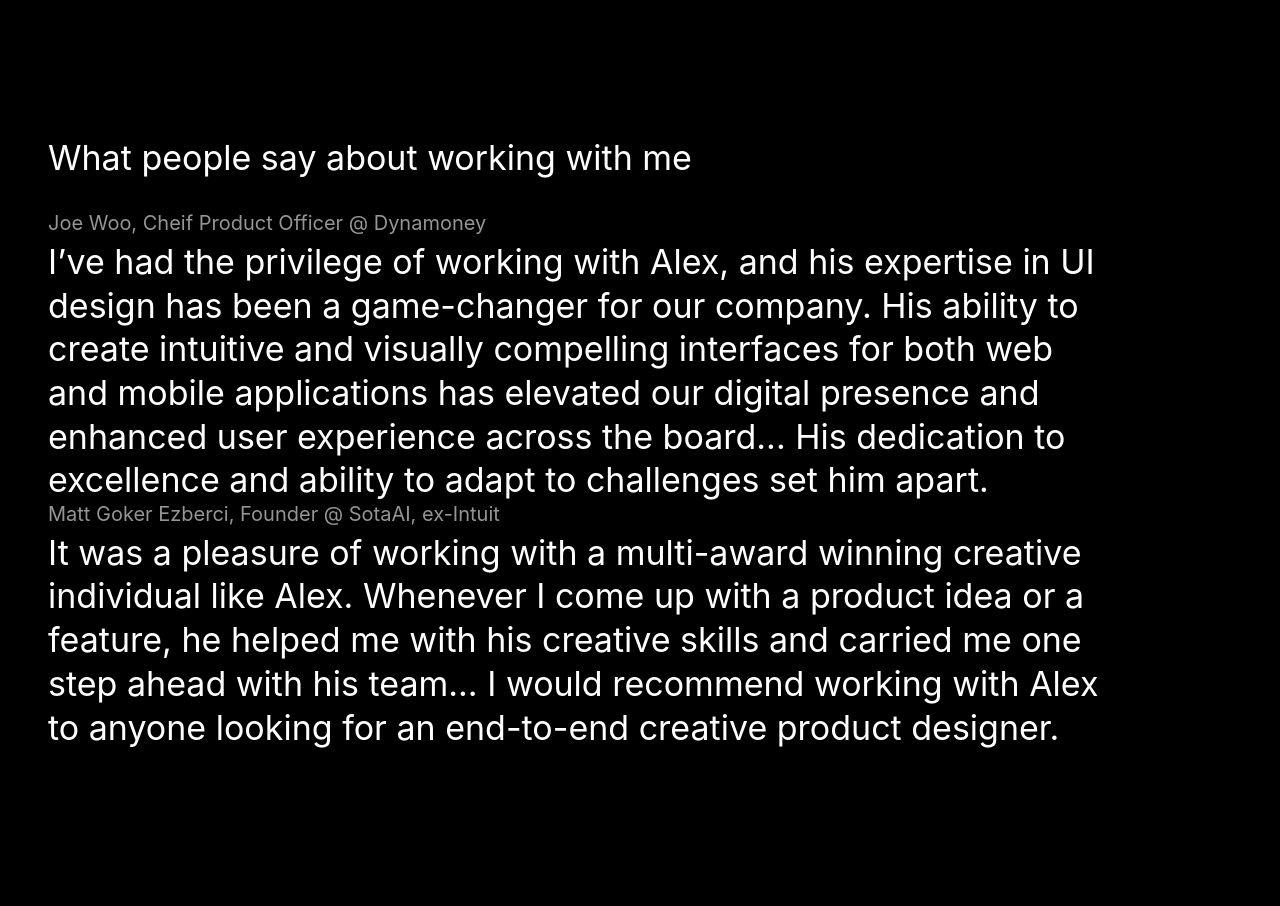
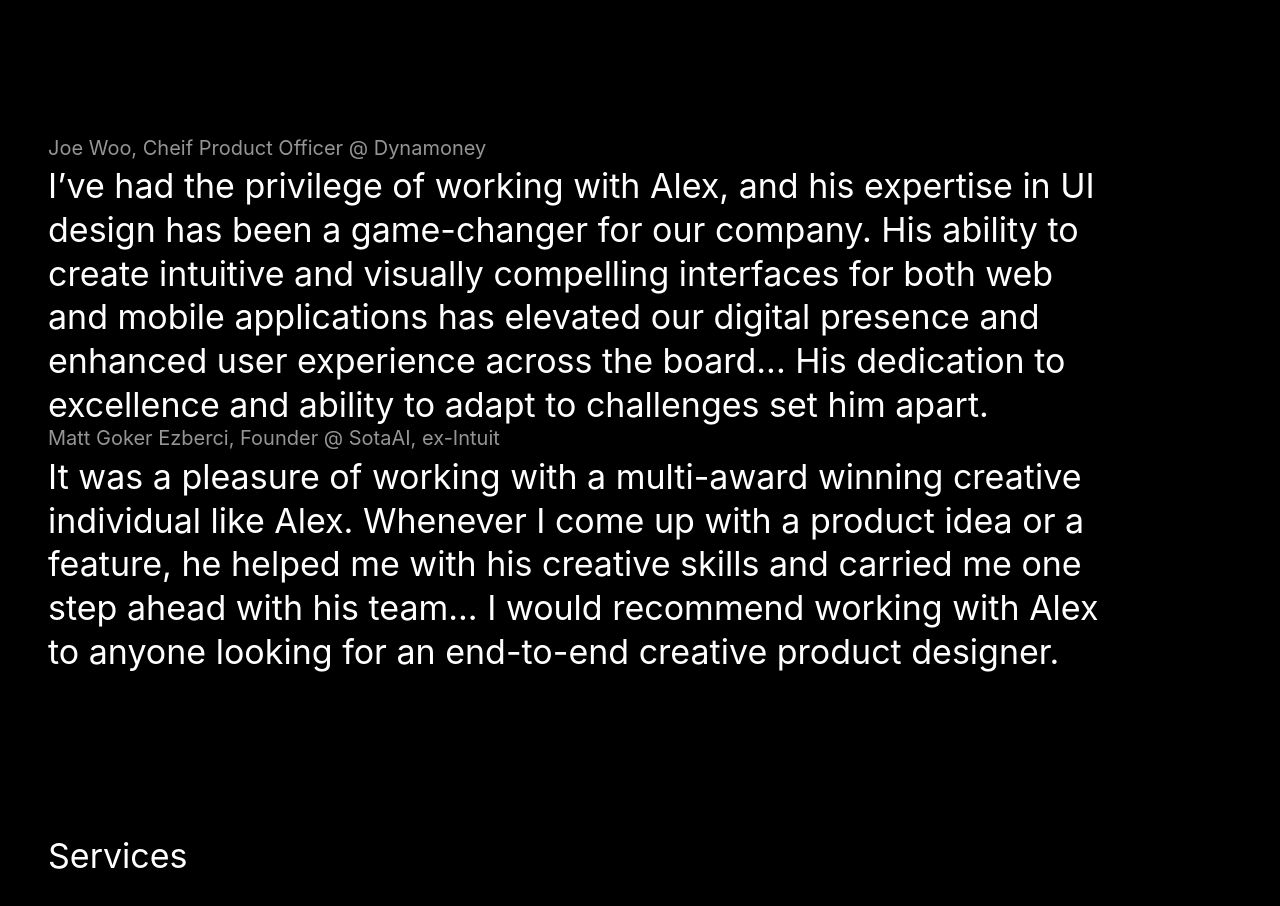
Before and after one commit to alexnikiforov/nkfrv, a plain HTML site: page index.html in a window 1280 px wide. Shown: the part 1000-1906 px from the top of the page. Drawn offline with nearby package versions, Linux system fonts and the light colour scheme.

Commit message:
Update index.html

```diff
--- a/index.html
+++ b/index.html
@@ -126,17 +126,17 @@ height="0" width="0" style="display:none;visibility:hidden"></iframe></noscript>
 
     <section class="section nkfrv__hero wow animate__fadeIn animated" data-wow-offset="50" data-wow-duration="0.5s" data-wow-delay="0">
       <div class="container">
-        <div class="section__title font-xl">What people say about working with me</div>
         <div class="nkfrv__hero--wrap">
           <div class="card__title color-grey font-md">Joe Woo, Cheif Product Officer @ Dynamoney</div>
           <div class="nkfrv__hero--title font-xl">I’ve had the privilege of working with Alex, and his expertise in UI design has been a game-changer for our company. His ability to create intuitive and visually compelling interfaces for both web and mobile applications has elevated our digital presence and enhanced user experience across the board... His dedication to excellence and ability to adapt to challenges set him apart.</div>
         </div>
+      </div>
+      <div class="container">
         <div class="nkfrv__hero--wrap">
           <div class="card__title color-grey font-md">Matt Goker Ezberci, Founder @ SotaAI, ex-Intuit</div>
           <div class="nkfrv__hero--title font-xl">It was a pleasure of working with a multi-award winning creative individual like Alex. Whenever I come up with a product idea or a feature, he helped me with his creative skills and carried me one step ahead with his team... I would recommend working with Alex to anyone looking for an end-to-end creative product designer.
             </div>
         </div>
-
       </div>
     </section>
 
```
